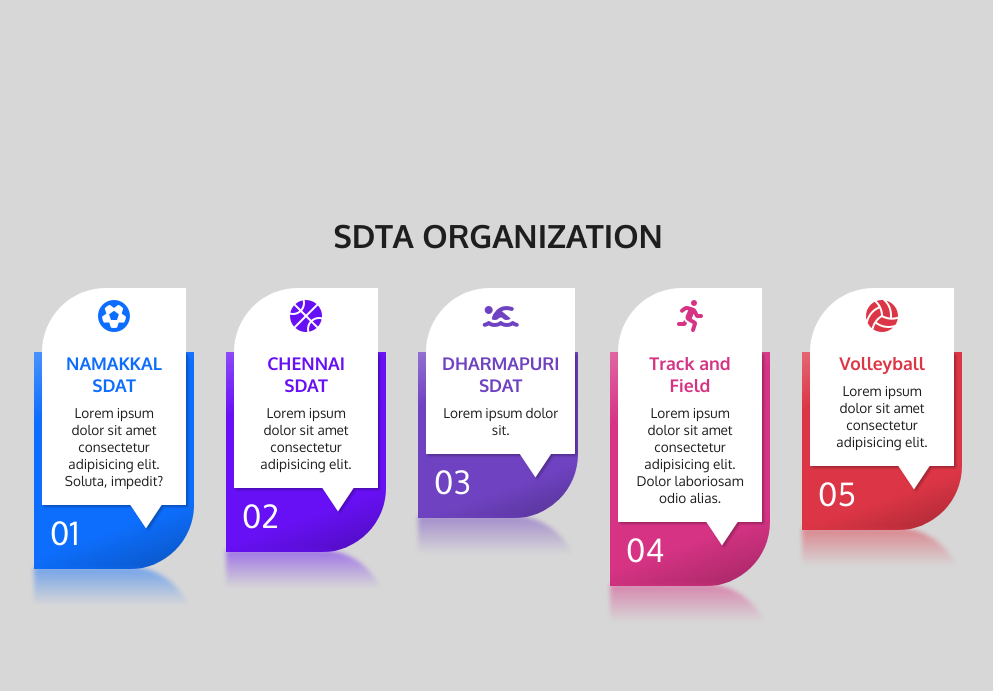
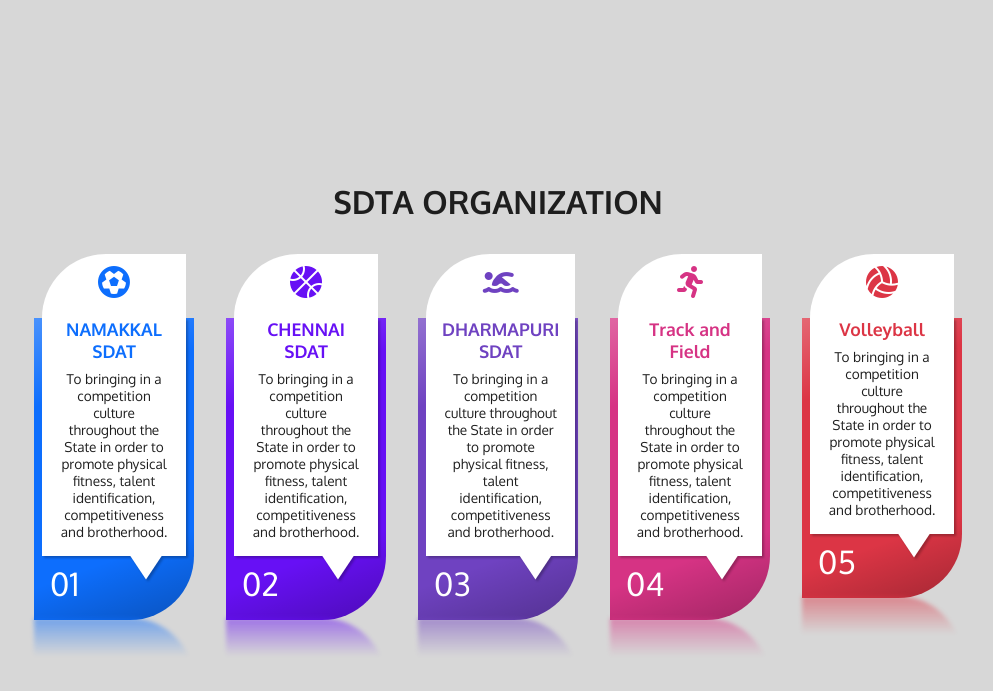
Before and after one commit to EzhilDhiraviya/codher, a Flask app: template templates/organization.html in a window 1280 px wide. Shown: the top 691 px of the page, without its empty margins (142-1135 px from the left). Run offline with Flask 3, Linux system fonts and the light colour scheme; the template is opened without the code that fills it, so the values that code supplies are empty.

Commit message:
content in

```diff
--- a/templates/organization.html
+++ b/templates/organization.html
@@ -13,27 +13,37 @@
     <a href="namakkal.html"><li style="--accent-color:#0D6EFD">
         <div class="icon"><i class="fas fa-futbol"></i></div>
         <div class="title">NAMAKKAL SDAT</div>
-        <div class="descr">Lorem ipsum dolor sit amet consectetur adipisicing elit. Soluta, impedit?</div>
+        <div class="descr">To bringing in a competition culture throughout the State in order to
+            promote physical fitness, talent identification, competitiveness and
+            brotherhood. </div>
     </li></a>
     <a href="chennai.html"><li style="--accent-color:#6710F5">
         <div class="icon"><i class="fas fa-basketball-ball"></i></div>
         <div class="title">CHENNAI SDAT</div>
-        <div class="descr">Lorem ipsum dolor sit amet consectetur adipisicing elit.</div>
+        <div class="descr">To bringing in a competition culture throughout the State in order to
+            promote physical fitness, talent identification, competitiveness and
+            brotherhood. </div>
     </li></a>
     <a href="dharmapuri.html"><li style="--accent-color:#6F42C1">
         <div class="icon"><i class="fas fa-swimmer"></i></div>
         <div class="title">DHARMAPURI SDAT</div>
-        <div class="descr">Lorem ipsum dolor sit.</div>
+        <div class="descr">To bringing in a competition culture throughout the State in order to
+            promote physical fitness, talent identification, competitiveness and
+            brotherhood. </div>
     </li></a>
     <a href="track_field.html"><li style="--accent-color:#D63384">
         <div class="icon"><i class="fas fa-running"></i></div>
         <div class="title">Track and Field</div>
-        <div class="descr">Lorem ipsum dolor sit amet consectetur adipisicing elit. Dolor laboriosam odio alias.</div>
+        <div class="descr">To bringing in a competition culture throughout the State in order to
+            promote physical fitness, talent identification, competitiveness and
+            brotherhood. </div>
     </li></a>
     <a href="volleyball.html"><li style="--accent-color:#DC3545">
         <div class="icon"><i class="fas fa-volleyball-ball"></i></div>
         <div class="title">Volleyball</div>
-        <div class="descr">Lorem ipsum dolor sit amet consectetur adipisicing elit.</div>
+        <div class="descr">To bringing in a competition culture throughout the State in order to
+            promote physical fitness, talent identification, competitiveness and
+            brotherhood. </div>
     </li></a>
 </ol>
 
```
